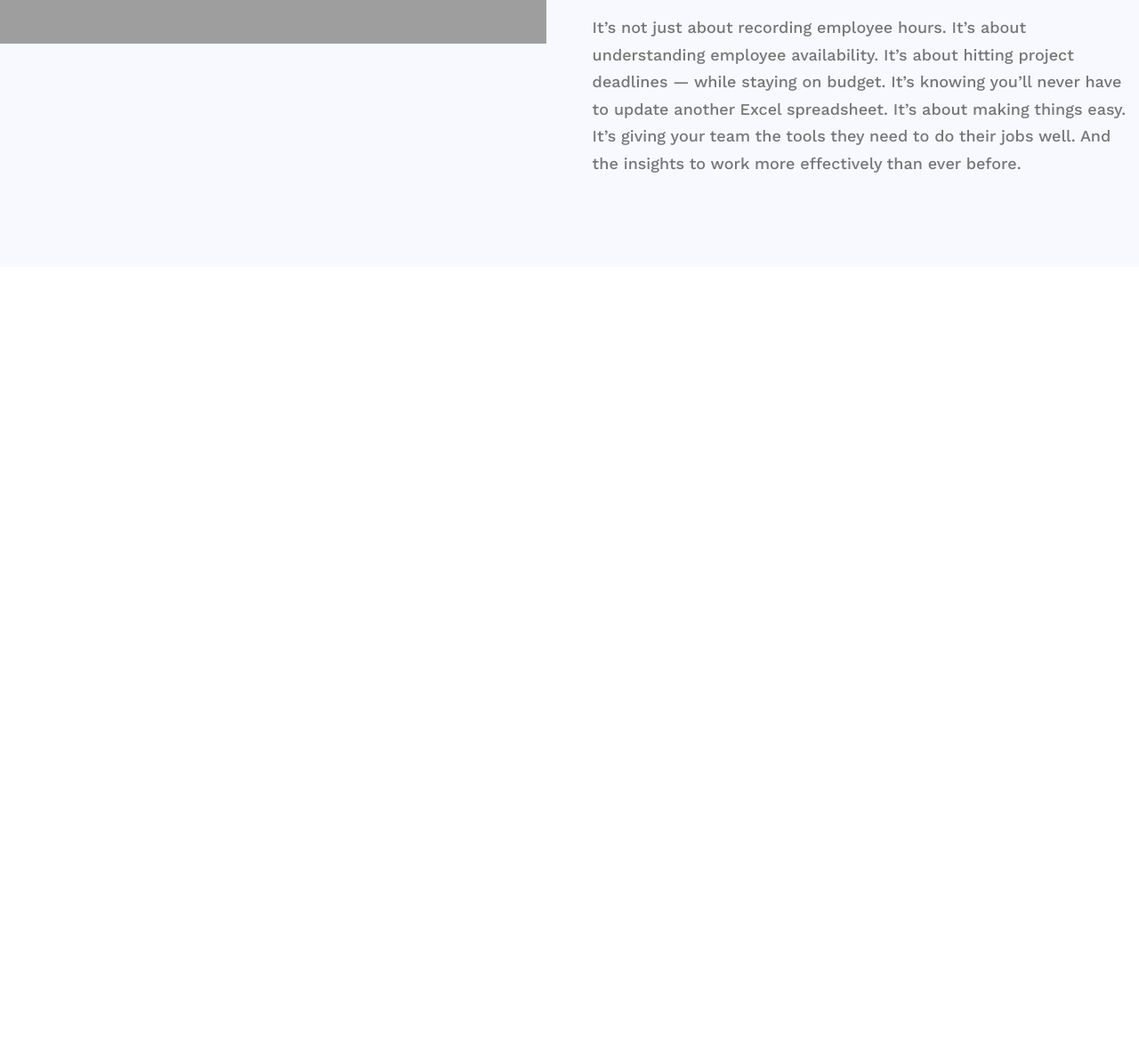
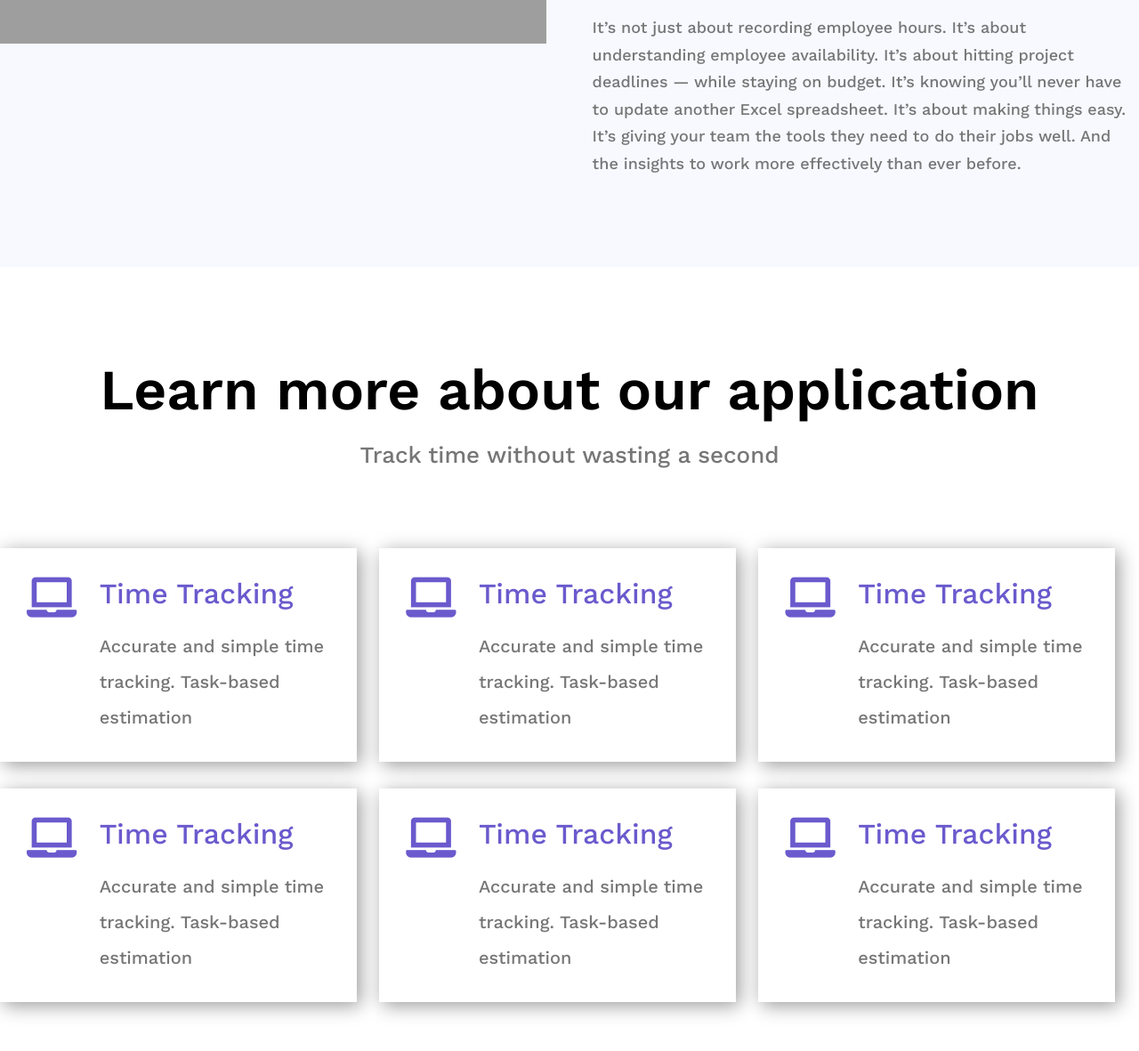
Before and after one commit to Rialahmed0/part-one, a plain HTML site: page index.html in a window 1280 px wide. Shown: the part 995-2176 px from the top of the page at 89% size. Before the commit the page ends 1295 px from the top, so only its background shows below. Drawn offline with nearby package versions, Linux system fonts and the light colour scheme; grey boxes are pictures that could not be loaded.

Commit message:
service-section

```diff
--- a/index.html
+++ b/index.html
@@ -12,7 +12,7 @@
 <body>
     <!-- header section  -->
     <div class="header-section clear">
-        <div class="mid-content">
+        <div class="container">
             <div class="header-logo left">
                 <a class="logo" href="#">
                     <img src="https://i.ibb.co/DKfTjgz/logo.png" alt="">
@@ -68,6 +68,74 @@
         </div>
     </div>
 </div>
+<!-- service section -->
+  <div class="service">
+        <div class="container">
+            <div class="section-title text-center">
+                <h1>Learn more about our application</h1>
+                <p>Track time without wasting a second</p>
+            </div>
+<!-- service item -->
+            <div class="services-items clear">
+
+                <div class="service-box left">
+                    <div class="s-icon">
+                        <span><i class="fa fa-laptop" aria-hidden="true"></i></span>
+                    </div>
+                    <div class="s-content">
+                        <h3>Time Tracking</h3>
+                        <p>Accurate and simple time tracking. Task-based estimation</p>
+                    </div>
+                </div>
+                <div class="service-box left">
+                    <div class="s-icon">
+                        <span><i class="fa fa-laptop" aria-hidden="true"></i></span>
+                    </div>
+                    <div class="s-content">
+                        <h3>Time Tracking</h3>
+                        <p>Accurate and simple time tracking. Task-based estimation</p>
+                    </div>
+                </div>
+                <div class="service-box left">
+                    <div class="s-icon">
+                        <span><i class="fa fa-laptop" aria-hidden="true"></i></span>
+                    </div>
+                    <div class="s-content">
+                        <h3>Time Tracking</h3>
+                        <p>Accurate and simple time tracking. Task-based estimation</p>
+                    </div>
+                </div>
+                <div class="service-box left">
+                    <div class="s-icon">
+                        <span><i class="fa fa-laptop" aria-hidden="true"></i></span>
+                    </div>
+                    <div class="s-content">
+                        <h3>Time Tracking</h3>
+                        <p>Accurate and simple time tracking. Task-based estimation</p>
+                    </div>
+                </div>
+                <div class="service-box left">
+                    <div class="s-icon">
+                        <span><i class="fa fa-laptop" aria-hidden="true"></i></span>
+                    </div>
+                    <div class="s-content">
+                        <h3>Time Tracking</h3>
+                        <p>Accurate and simple time tracking. Task-based estimation</p>
+                    </div>
+                </div>
+                <div class="service-box left">
+                    <div class="s-icon">
+                        <span><i class="fa fa-laptop" aria-hidden="true"></i></span>
+                    </div>
+                    <div class="s-content">
+                        <h3>Time Tracking</h3>
+                        <p>Accurate and simple time tracking. Task-based estimation</p>
+                    </div>
+                </div>
+
+            </div>
+        </div>
+    </div>
 
 
 
--- a/style.css
+++ b/style.css
@@ -28,7 +28,7 @@ img{
 a{
     text-decoration: none;
 }
-.mid-content{
+.container{
     max-width: 1300px;
     margin: auto;
 }
@@ -181,3 +181,53 @@ body,h1,h2,h3,h4,h5,h6,p,a,span{
     font-size: 18px;
     line-height: 1.7em;
 }
+
+/* service section  */
+.service{
+    background-color: #fff;
+    padding: 100px 0;
+}
+.section-title h1{
+    font-size: 64px;
+    margin-bottom: 20px;
+}
+.section-title p{
+    font-size: 26px;
+    color: #767676;
+}
+
+/* services-items */
+.services-items{
+    margin-top: 90px;
+}
+.service-box{
+    margin-bottom: 30px;
+    width: 31.3%;
+    box-shadow: 4px 4px 20px 0 rgb(0 0 0 / 40%);
+    margin-right: 2%;
+    padding: 30px;
+    box-sizing: border-box;
+
+}
+.s-icon{
+    width: 24%;
+    float: left;
+    min-height: 151px;
+    font-size: 45px;
+    color: slateblue;
+}
+
+.s-content{
+    margin-top: 2px;
+}
+.s-content h3{
+    font-size: 32px;
+    font-weight: 500;
+    color: slateblue;
+    margin-bottom: 20px;
+}
+.s-content p{
+    color: #767676;
+    font-size: 20px;
+    line-height: 40px;
+}
```
